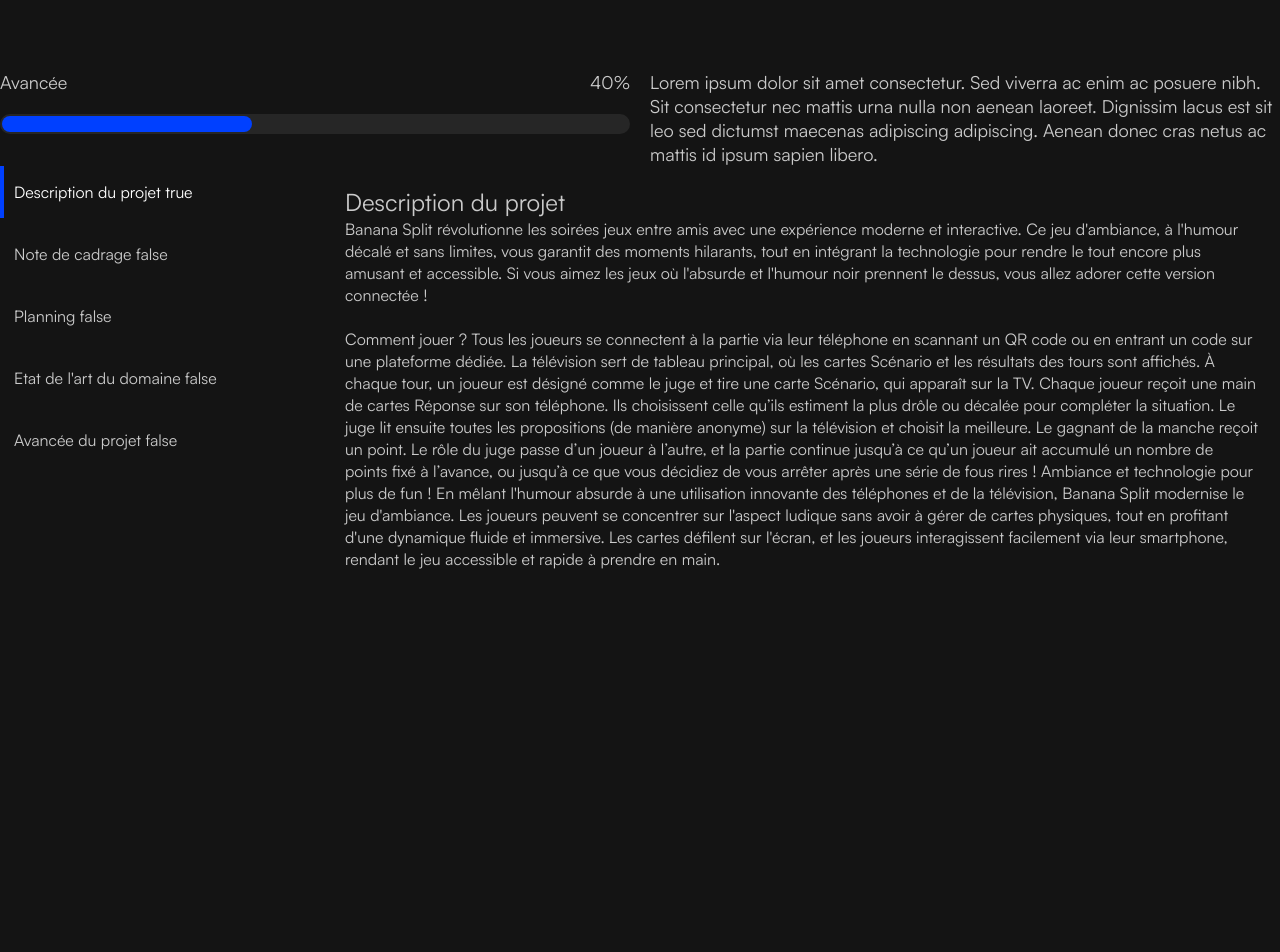
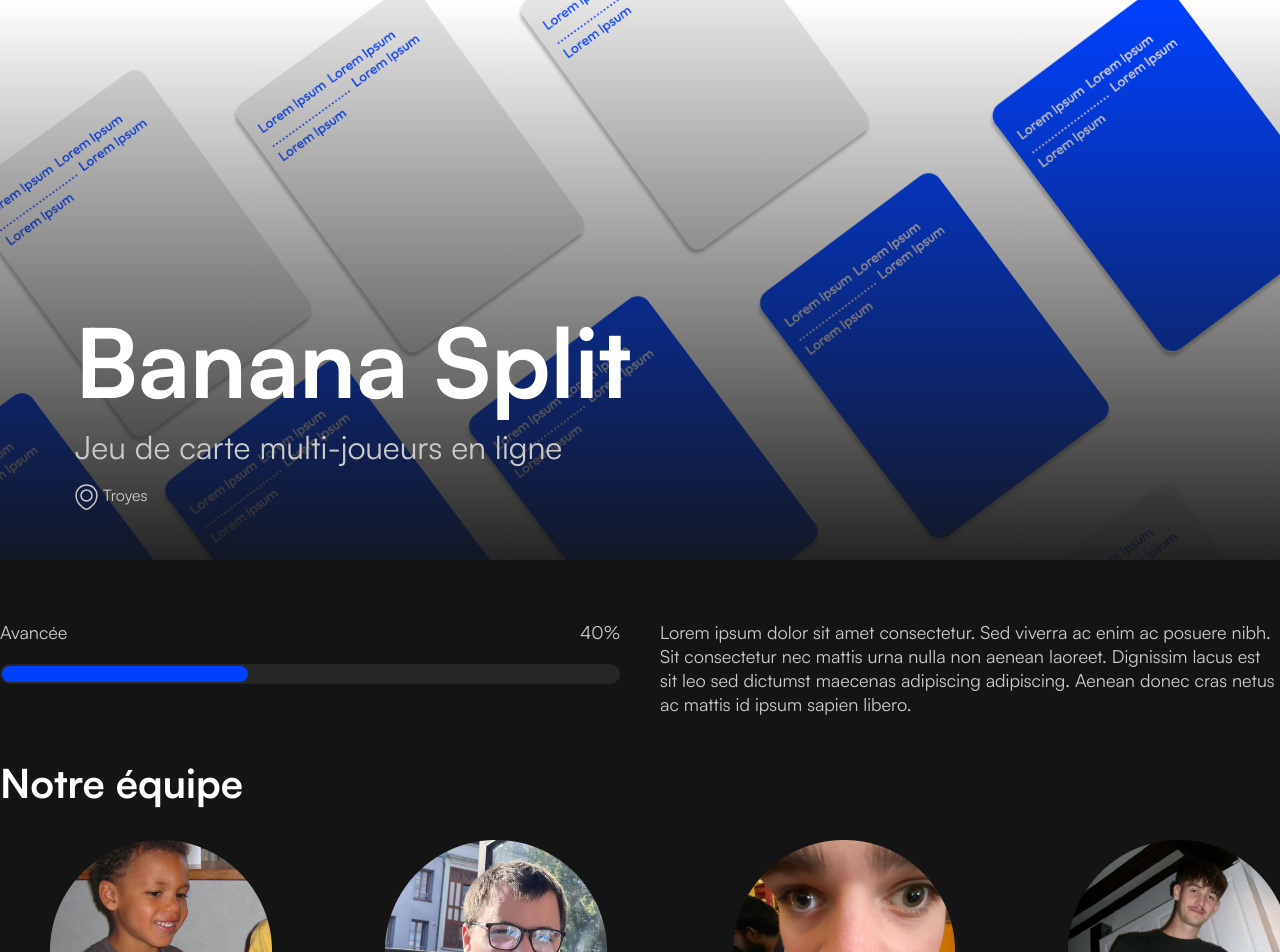
Before and after one commit to D3ller/NuxtBlancMangeCoco, a Vue app in the folder kickstarter/: page / in a window 1280 px wide. Shown: the top 952 px of the page. Before the commit the page ends 870 px from the top, so only its background shows below. Built offline with nearby package versions, Linux system fonts and the light colour scheme.

Commit message:
feat. update changelog

```diff
--- a/kickstarter/index.html
+++ b/kickstarter/index.html
@@ -7,9 +7,7 @@
     <title>Vite App</title>
   </head>
   <body>
-  <main>
       <div id="app"></div>
-  </main>
     <script type="module" src="/src/main.ts"></script>
   </body>
 </html>
--- a/kickstarter/src/assets/css/base.css
+++ b/kickstarter/src/assets/css/base.css
@@ -19,7 +19,7 @@
     --gray-color: #cacaca;
 }
 
-main {
+.container {
     max-width: 1340px;
     margin: 0 auto;
 }
@@ -40,3 +40,15 @@ body {
     -webkit-font-smoothing: antialiased;
     -moz-osx-font-smoothing: grayscale;
 }
+
+.title {
+    font-weight: bold;
+    margin-bottom: 20px;
+    margin-top: 20px;
+}
+
+.subtitle {
+    font-weight: bold;
+    margin-top: 10px;
+    margin-bottom: 10px;
+}
--- a/kickstarter/src/components/Header.vue
+++ b/kickstarter/src/components/Header.vue
@@ -23,6 +23,7 @@ header {
     max-height: 70vh;
     position: relative;
     color: white;
+  margin-bottom: 60px;
 }
 
 .header_content-wrapper {
--- a/kickstarter/src/components/Team.vue
+++ b/kickstarter/src/components/Team.vue
@@ -23,14 +23,6 @@
 </template>
 
 <style scoped>
-* {
-    padding: 0;
-}
-
-div {
-    max-width: 1113px;
-    margin: 0 auto;
-}
 
 h2 {
     font-weight: bold;
--- a/kickstarter/src/components/avance.vue
+++ b/kickstarter/src/components/avance.vue
@@ -25,8 +25,8 @@ let progress = ref(40)
 .avance-grid {
   display: grid;
   grid-template-columns: repeat(12, minmax(0, 1fr));
-  gap: 20px;
-  margin-top: 70px;
+  gap: 40px;
+  margin-bottom: 40px;
 }
 
 .avance-item {
--- a/kickstarter/src/components/changelog.vue
+++ b/kickstarter/src/components/changelog.vue
@@ -27,6 +27,7 @@ let scrollInside = (e) => {
   display: grid;
   grid-template-columns: repeat(12, minmax(0, 1fr));
   gap: 20px;
+  margin-top: 80px;
 }
 
 .aside-grid-item {
@@ -39,9 +40,23 @@ let scrollInside = (e) => {
 
 .aside-content {
   padding: 20px;
-  color: var(--gray-color);
+  color: white;
   overflow-y: scroll;
+  height: 100vh;
 }
+
+.aside-content::-webkit-scrollbar {
+  width: 4px;
+}
+
+.aside-content::-webkit-scrollbar-thumb {
+  background-color: var(--gray-color);
+}
+
+.aside-content::-webkit-scrollbar-track {
+  background-color: var(--bg-secondary);
+}
+
 
 .aside-content h2 {
   font-size: 32px;
--- a/kickstarter/src/components/item/asideItem.vue
+++ b/kickstarter/src/components/item/asideItem.vue
@@ -16,12 +16,14 @@ const props = withDefaults(defineProps<{ title: string; active: boolean }>(), {
 .aside-item {
   padding: 15px 10px;
   color: var(--gray-color);
-  transition: color 0.3s, border-left-color 0.1s;
+  transition: color 0.3s, border-left-color 0.1s, font-weight 0.1s;
   border-left: 4px solid var(--bg-color);
+  cursor: pointer;
 }
 
 .aside-item.active {
   color: white !important;
   border-color: var(--theme-color);
+  font-weight: 600;
 }
 </style>
--- a/kickstarter/src/views/HomeView.vue
+++ b/kickstarter/src/views/HomeView.vue
@@ -2,18 +2,33 @@
 
 import Avance from "@/components/avance.vue";
 import Changelog from "@/components/changelog.vue";
+import Team from "@/components/Team.vue";
+import Header from "@/components/Header.vue";
 </script>
 
 <template>
+  <div class="container">
+
+    <Header></Header>
+
     <avance></avance>
 
+    <team></team>
+
     <changelog>
-  <h2 id="description">Description du projet</h2>
-  <p>Banana Split révolutionne les soirées jeux entre amis avec une expérience moderne et interactive. Ce jeu d'ambiance, à l'humour décalé et sans limites, vous garantit des moments hilarants, tout en intégrant la technologie pour rendre le tout encore plus amusant et accessible. Si vous aimez les jeux où l'absurde et l'humour noir prennent le dessus, vous allez adorer cette version connectée !
-  <br><br>
+      <h2 class="title" id="description">Description du projet</h2>
+      <p>Banana Split révolutionne les soirées jeux entre amis avec une expérience moderne et interactive. Ce jeu
+        d'ambiance, à l'humour décalé et sans limites, vous garantit des moments hilarants, tout en intégrant la
+        technologie pour rendre le tout encore plus amusant et accessible. Si vous aimez les jeux où l'absurde et
+        l'humour noir prennent le dessus, vous allez adorer cette version connectée !
+        Banana Split révolutionne les soirées jeux entre amis avec une expérience moderne et interactive. Ce jeu d'ambiance, à l'humour décalé et sans limites, vous garantit des moments hilarants, tout en intégrant la technologie pour rendre le tout encore plus amusant et accessible. Si vous aimez les jeux où l'absurde et l'humour noir prennent le dessus, vous allez adorer cette version connectée !
+      </p>
+        <h3 class="subtitle">But du jeu</h3>
+        Le concept est simple : à chaque tour, un joueur tire une carte Scénario, présentée sur l'écran de télévision, avec une phrase incomplète ou une situation absurde. Les autres joueurs, à l’aide de leurs téléphones, choisissent une carte Réponse parmi celles affichées sur leur écran pour compléter la phrase de la manière la plus drôle, choquante ou absurde. Le joueur qui a tiré la carte juge alors la meilleure proposition, et celui qui l’a soumise gagne un point.
 
-    Comment jouer ?
+        <h3 class="subtitle" id="note">Comment jouer ?</h3>
 
+      <p>
         Tous les joueurs se connectent à la partie via leur téléphone en scannant un QR code ou en entrant un code sur une plateforme dédiée.
         La télévision sert de tableau principal, où les cartes Scénario et les résultats des tours sont affichés.
         À chaque tour, un joueur est désigné comme le juge et tire une carte Scénario, qui apparaît sur la TV.
@@ -22,7 +37,23 @@ import Changelog from "@/components/changelog.vue";
         Le rôle du juge passe d’un joueur à l’autre, et la partie continue jusqu’à ce qu’un joueur ait accumulé un nombre de points fixé à l’avance, ou jusqu’à ce que vous décidiez de vous arrêter après une série de fous rires !
         Ambiance et technologie pour plus de fun !
         En mêlant l'humour absurde à une utilisation innovante des téléphones et de la télévision, Banana Split modernise le jeu d'ambiance. Les joueurs peuvent se concentrer sur l'aspect ludique sans avoir à gérer de cartes physiques, tout en profitant d'une dynamique fluide et immersive. Les cartes défilent sur l'écran, et les joueurs interagissent facilement via leur smartphone, rendant le jeu accessible et rapide à prendre en main.
+      </p>
 
-  </p>
+      <h3 class="subtitle" id="note">Pourquoi jouer à Banana Split ?</h3>
+
+        Convivialité connectée : grâce à l'intégration des téléphones, tout est plus fluide et instantané. Plus besoin de distribuer des cartes ou de ranger quoi que ce soit : tout se fait de manière digitale.
+        Des situations hilarantes : à chaque tour, les combinaisons de phrases et de réponses créent des moments d'humour totalement imprévisibles.
+        Idéal pour les soirées : Banana Split est parfait pour animer des soirées entre amis ou en famille. Facile à comprendre et à jouer, il suffit d’une télévision et de téléphones pour passer des heures de fous rires.
+        Humour sans limites : que vous soyez fan de blagues absurdes, de jeux de mots ou d’humour noir, Banana Split vous offre une grande variété de scénarios et de réponses pour satisfaire tous les goûts.
+        Ce jeu est conçu pour apporter une touche de modernité à vos soirées tout en vous offrant des moments de détente et de rire. Avec Banana Split, préparez-vous à vivre une expérience aussi interactive qu’inoubliable !
+
+      <h2 class="title" id="note">Note de cadrage</h2>
+
+      <h2 class="title" id="planning">Planning</h2>
+
+      <h2 class="title" id="etat">Etat de l'art du domaine</h2>
+
+      <h2 class="title" id="avance">Avancée du projet</h2>
     </changelog>
+  </div>
 </template>
```
Lines whose indentation alone changed are shown as unchanged.
